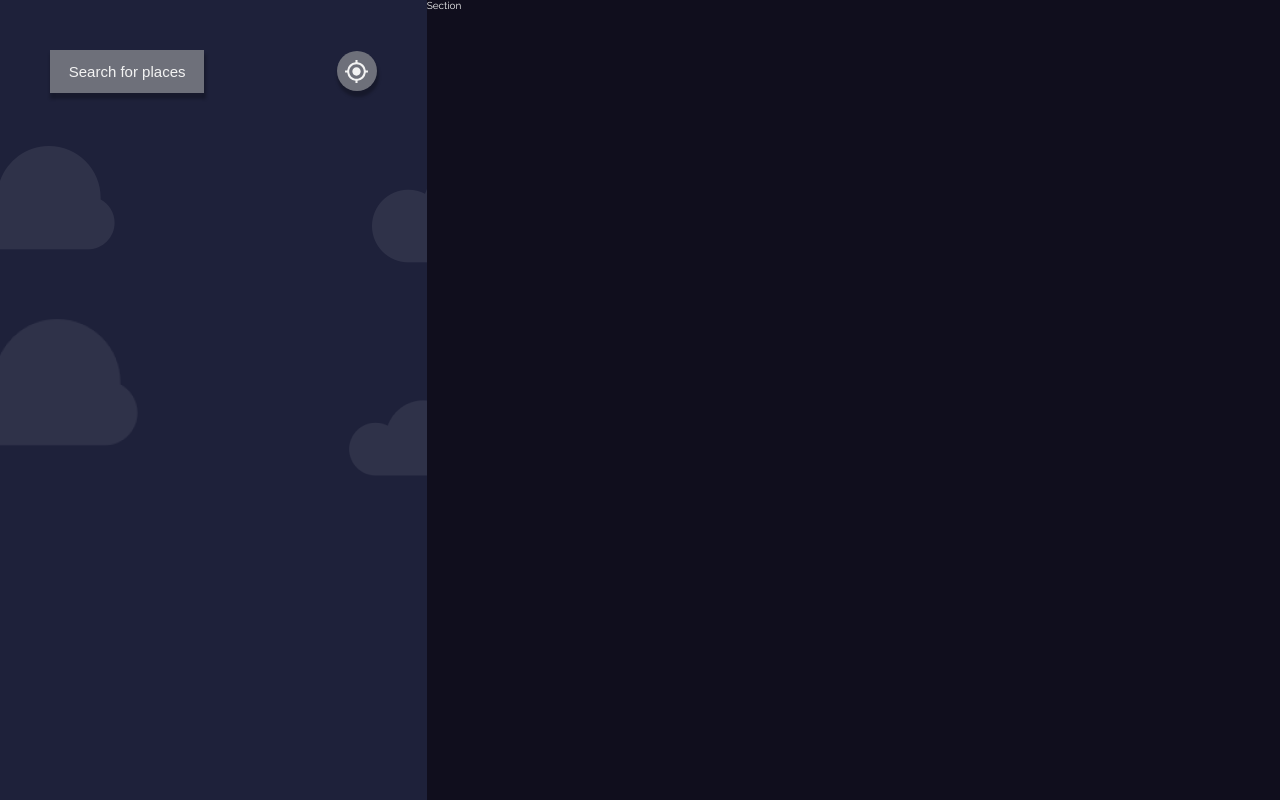
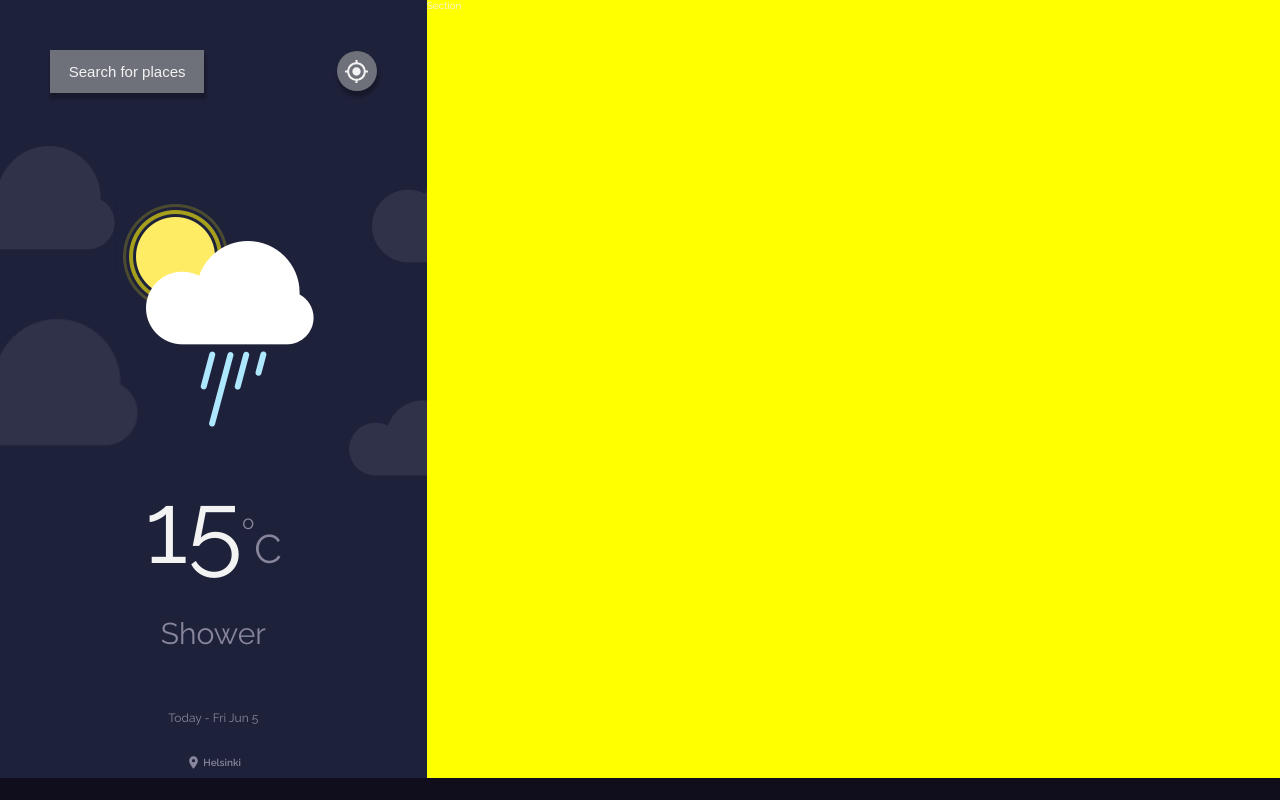
Before and after one commit to hmdNetizen/weather-app, a React (Create React App) app: page / in a window 1280 px wide. Built offline with nearby package versions, Linux system fonts and the light colour scheme.

Commit message:
Completed the UI implementation of the aside section

```diff
--- a/public/index.html
+++ b/public/index.html
@@ -11,7 +11,7 @@
     />
     <link rel="preconnect" href="https://fonts.gstatic.com" />
     <link
-      href="https://fonts.googleapis.com/css2?family=Raleway:wght@300;400;600;700&display=swap"
+      href="https://fonts.googleapis.com/css2?family=Raleway:wght@300;400;500;600;700&display=swap"
       rel="stylesheet"
     />
     <title>React App</title>
--- a/src/components/layouts/Aside.tsx
+++ b/src/components/layouts/Aside.tsx
@@ -1,5 +1,6 @@
 import cloudBackground from "../../assets/Cloud-background.png";
-import { MdMyLocation } from "react-icons/md";
+import { MdMyLocation, MdLocationOn } from "react-icons/md";
+import showerIcon from "../../assets/Shower.png";
 
 const AsideContent: React.FC = () => {
   return (
@@ -11,8 +12,27 @@ const AsideContent: React.FC = () => {
       />
       <div className="aside__wrapper">
         <button className="aside__button">Search for places</button>
-        <div className="aside__icon__wrapper">
+        <div className="aside__location__icon">
           <MdMyLocation size={25} />
+        </div>
+      </div>
+      <div className="aside__weather">
+        <img
+          src={showerIcon}
+          alt="Weather Icon"
+          className="aside__weather__icon"
+        />
+        <div className="aside__weather__description">
+          <h1 className="aside__weather__degree">
+            15<sup>o</sup>
+            <span>C</span>
+          </h1>
+          <h3 className="aside__weather__state">Shower</h3>
+          <p className="aside__weather__date">Today - Fri Jun 5</p>
+          <div className="aside__weather__location">
+            <MdLocationOn size={15} />
+            <p>Helsinki</p>
+          </div>
         </div>
       </div>
     </aside>
--- a/src/sass/abstracts/_variables.scss
+++ b/src/sass/abstracts/_variables.scss
@@ -5,3 +5,5 @@ $color-white: #f3f3f3;
 $color-grey: #6e707a;
 $color-grey-1: #666669;
 $color-grey-2: #535355;
+$color-grey-light: #88869d;
+$color-grey-light-1: #a09fb1;
--- a/src/sass/index.css
+++ b/src/sass/index.css
@@ -75,7 +75,7 @@ a {
   background: #535355;
 }
 
-.aside__icon__wrapper {
+.aside__location__icon {
   display: -webkit-box;
   display: -ms-flexbox;
   display: flex;
@@ -93,17 +93,81 @@ a {
   box-shadow: 1px 5px 3px 1px rgba(0, 0, 0, 0.25);
 }
 
+.aside__weather {
+  height: 100%;
+  width: 100%;
+  display: -webkit-box;
+  display: -ms-flexbox;
+  display: flex;
+  -webkit-box-orient: vertical;
+  -webkit-box-direction: normal;
+      -ms-flex-direction: column;
+          flex-direction: column;
+  -webkit-box-pack: justify;
+      -ms-flex-pack: justify;
+          justify-content: space-between;
+  -webkit-box-align: center;
+      -ms-flex-align: center;
+          align-items: center;
+  text-align: center;
+  padding-top: 10em;
+}
+
+.aside__weather__degree {
+  font-size: 10rem;
+  font-weight: 400;
+}
+
+.aside__weather__degree sup {
+  font-size: 2rem;
+  color: #88869d;
+}
+
+.aside__weather__degree span {
+  font-size: 4rem;
+  color: #88869d;
+}
+
+.aside__weather__state {
+  font-size: 3rem;
+  font-weight: 400;
+  margin-top: 1em;
+  margin-bottom: 2em;
+  color: #88869d;
+}
+
+.aside__weather__date {
+  font-size: 1.2rem;
+  color: #88869d;
+}
+
+.aside__weather__location {
+  display: -webkit-box;
+  display: -ms-flexbox;
+  display: flex;
+  -webkit-box-align: center;
+      -ms-flex-align: center;
+          align-items: center;
+  -webkit-box-pack: center;
+      -ms-flex-pack: center;
+          justify-content: center;
+  font-weight: 600;
+  color: #88869d;
+  margin-top: 3em;
+}
+
+.aside__weather__location p {
+  margin-left: 0.25rem;
+}
+
 .main {
   display: -ms-grid;
   display: grid;
   -ms-grid-columns: 1fr 2fr;
       grid-template-columns: 1fr 2fr;
-  height: 100vh;
 }
 
 .section {
-  -webkit-box-flex: 2;
-      -ms-flex: 2;
-          flex: 2;
+  background: yellow;
 }
 /*# sourceMappingURL=index.css.map */
--- a/src/sass/layout/_aside.scss
+++ b/src/sass/layout/_aside.scss
@@ -42,7 +42,7 @@
     }
   }
 
-  &__icon__wrapper {
+  &__location__icon {
     display: flex;
     justify-content: center;
     align-items: center;
@@ -54,4 +54,56 @@
     -moz-box-shadow: 1px 5px 3px 1px rgba(0, 0, 0, 0.25);
     box-shadow: 1px 5px 3px 1px rgba(0, 0, 0, 0.25);
   }
+
+  &__weather {
+    height: 100%;
+    width: 100%;
+    display: flex;
+    flex-direction: column;
+    justify-content: space-between;
+    align-items: center;
+    text-align: center;
+    padding-top: 10em;
+
+    &__degree {
+      font-size: 10rem;
+      font-weight: 400;
+
+      & sup {
+        font-size: 2rem;
+        color: $color-grey-light;
+      }
+
+      & span {
+        font-size: 4rem;
+        color: $color-grey-light;
+      }
+    }
+
+    &__state {
+      font-size: 3rem;
+      font-weight: 400;
+      margin-top: 1em;
+      margin-bottom: 2em;
+      color: $color-grey-light;
+    }
+
+    &__date {
+      font-size: 1.2rem;
+      color: $color-grey-light;
+    }
+
+    &__location {
+      display: flex;
+      align-items: center;
+      justify-content: center;
+      font-weight: 600;
+      color: $color-grey-light;
+      margin-top: 3em;
+
+      & p {
+        margin-left: 0.25rem;
+      }
+    }
+  }
 }
--- a/src/sass/layout/_main.scss
+++ b/src/sass/layout/_main.scss
@@ -1,5 +1,5 @@
 .main {
   display: grid;
   grid-template-columns: 1fr 2fr;
-  height: 100vh;
+  // height: 100vh;
 }
--- a/src/sass/layout/_section.scss
+++ b/src/sass/layout/_section.scss
@@ -1,3 +1,3 @@
 .section {
-  flex: 2;
+  background: yellow;
 }
```
Also changed, not shown: 1 other file (tests, documents, lock files or other folders).
